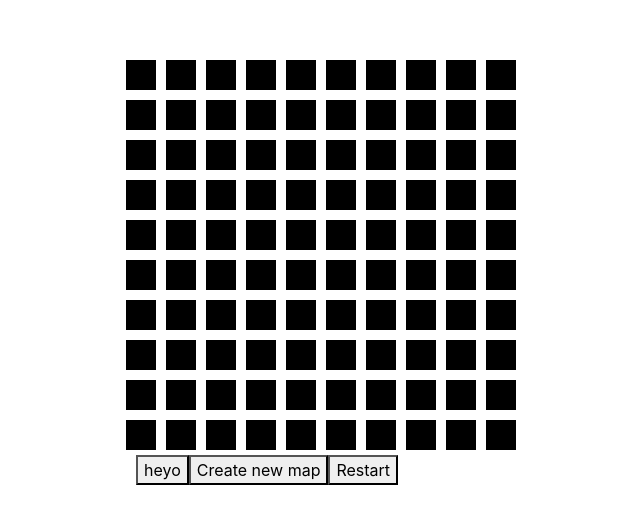
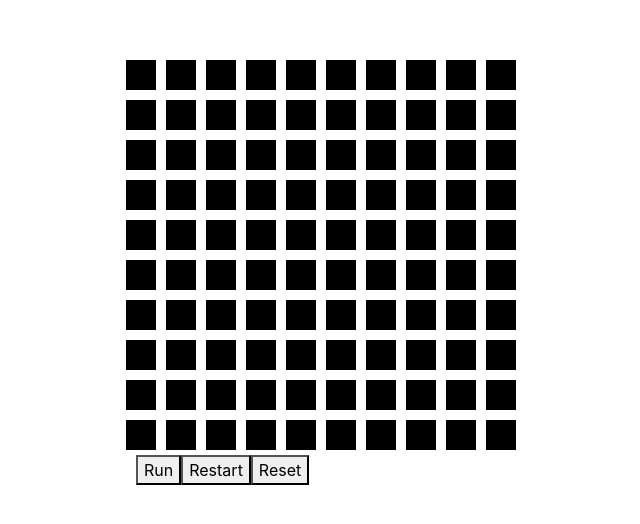
Before and after one commit to raulferrodrigues/react-mapf, a React (Create React App) app: page / in a window 1280 px wide. Shown: the part 130-654 px from the top of the page, without its empty margins (319-959 px from the left). Built offline with nearby package versions, Linux system fonts and the light colour scheme.

Commit message:
Deletion removed. Reset added. TODO create a different deletion solution later

```diff
--- a/src/App.js
+++ b/src/App.js
@@ -8,6 +8,8 @@ const Mode = {
   creation: 2,
   agentStartSelected: 3,
 }
+
+const tick = 200
 
 class App extends Component {
 
@@ -73,6 +75,8 @@ class App extends Component {
   }
 
   handleCellClick(e, x, y) {
+    console.log('before', this.state.agents)
+
     e.preventDefault()
 
     if (e.nativeEvent.which === 1) {
@@ -83,11 +87,10 @@ class App extends Component {
       const index = this.state.agents.findIndex(agent => agent.startPoint.x === x && agent.startPoint.y === y)
 
       if (index !== -1) {
-        let agents = this.state.agents
-        console.log(agents)
-        agents = agents.splice(index, 1)
-        console.log(agents)
-        this.setState({ agents })
+        return
+        // let agents = this.state.agents
+        // agents.splice(index, 1)
+        // this.setState({ agents })
       } else {
         if (this.state.mode === Mode.creation) {
           this.currentColor = '#' + Math.floor(Math.random()*16777215).toString(16)
@@ -124,19 +127,30 @@ class App extends Component {
     }
   }
 
-  handleHeyo() {
-    this.videoFrames = toySim()
-
+  handlerReset() {
     this.frameCount = 0
     this.setState({
-      frame: this.videoFrames[0]
+      mode: Mode.creation,
+      agents: [],
+      grid: toyGrid,
+      frame: [
+        ['black', 'black', 'black', 'black', 'black', 'black', 'black', 'black', 'black', 'black',],
+        ['black', 'black', 'black', 'black', 'black', 'black', 'black', 'black', 'black', 'black',],
+        ['black', 'black', 'black', 'black', 'black', 'black', 'black', 'black', 'black', 'black',],
+        ['black', 'black', 'black', 'black', 'black', 'black', 'black', 'black', 'black', 'black',],
+        ['black', 'black', 'black', 'black', 'black', 'black', 'black', 'black', 'black', 'black',],
+        ['black', 'black', 'black', 'black', 'black', 'black', 'black', 'black', 'black', 'black',],
+        ['black', 'black', 'black', 'black', 'black', 'black', 'black', 'black', 'black', 'black',],
+        ['black', 'black', 'black', 'black', 'black', 'black', 'black', 'black', 'black', 'black',],
+        ['black', 'black', 'black', 'black', 'black', 'black', 'black', 'black', 'black', 'black',],
+        ['black', 'black', 'black', 'black', 'black', 'black', 'black', 'black', 'black', 'black',],
+      ],
     })
 
     clearInterval(this.interval)
-    this.interval = setInterval(() => this.tick(), 200)
   }
 
-  handleCreateNewSim() {
+  handleRun() {
     const settings = {
       grid: this.state.grid,
       agents: this.state.agents
@@ -148,7 +162,7 @@ class App extends Component {
       frame: this.videoFrames[0]
     })
 
-    this.interval = setInterval(() => this.tick(), 200)
+    this.interval = setInterval(() => this.tick(), tick)
   }
 
   handleRestartClick() {
@@ -158,7 +172,7 @@ class App extends Component {
     })
 
     clearInterval(this.interval)
-    this.interval = setInterval(() => this.tick(), 1000)
+    this.interval = setInterval(() => this.tick(), tick)
   }
 
   render() {
@@ -167,9 +181,9 @@ class App extends Component {
         <div key='grid' className="grid">
           {this.grid()}
         </div>
-        <button key='start' onClick={() => this.handleHeyo()}>heyo</button>
-        <button key='create' onClick={() => this.handleCreateNewSim()}>Create new map</button>
+        <button key='run' onClick={() => this.handleRun()}>Run</button>
         <button key='restart' onClick={() => this.handleRestartClick()}>Restart</button>
+        <button key='reset' onClick={() => this.handlerReset()}>Reset</button>
       </div>
     );
   }
```
